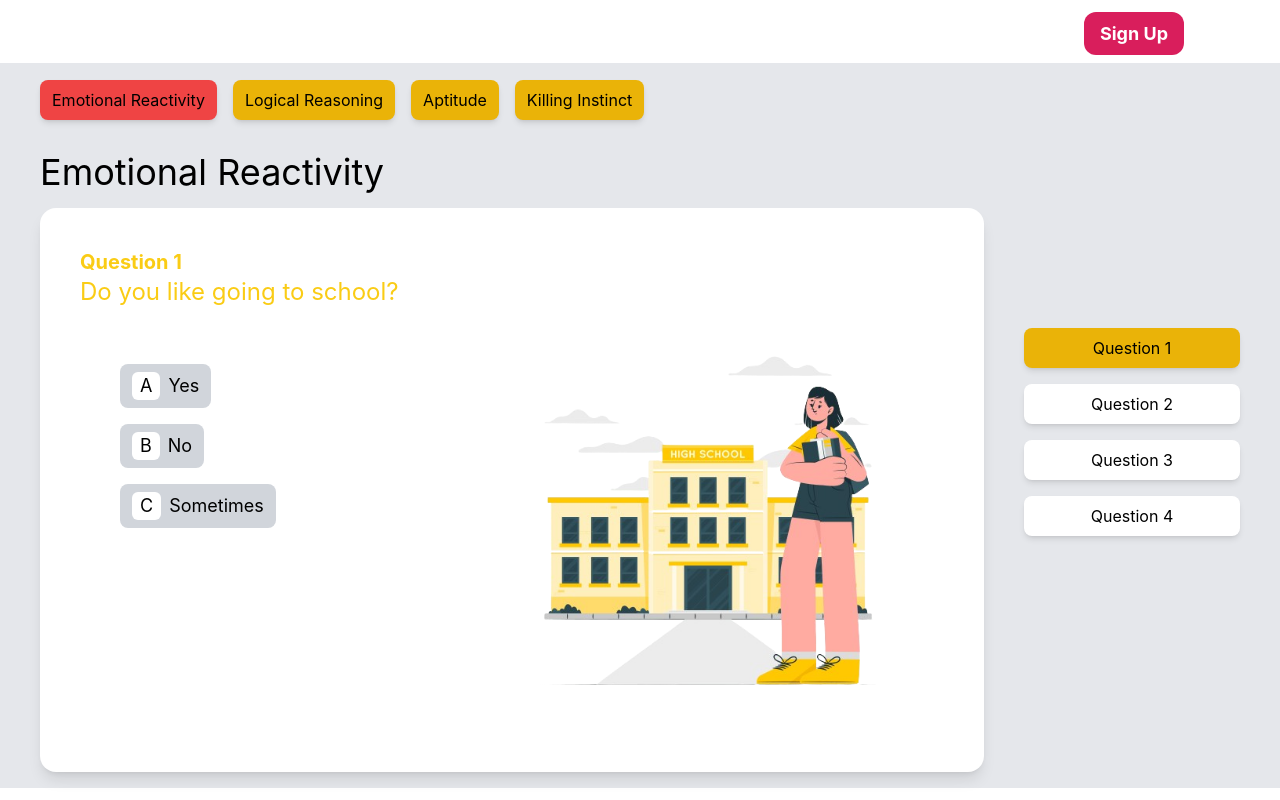
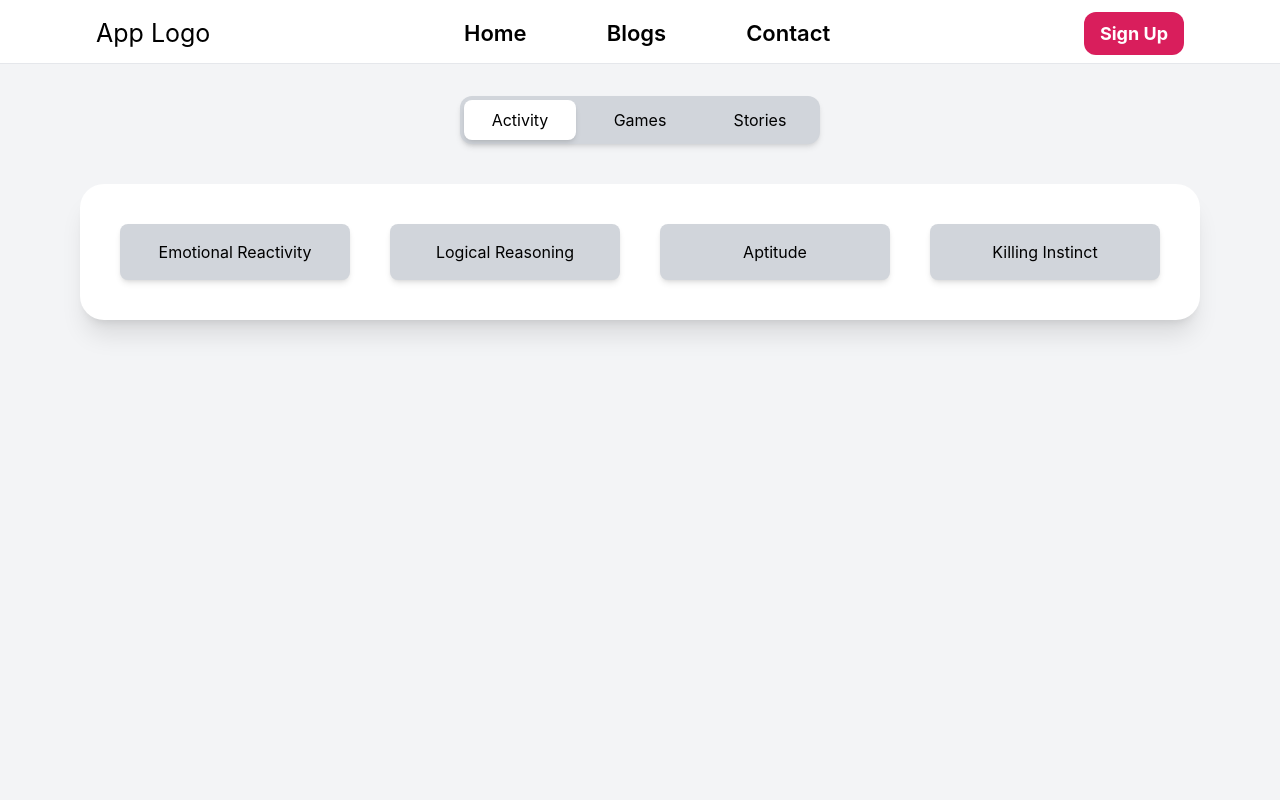
Before and after one commit to aannaassalam/FilialMinds, a React (Vite) app in the folder client/: page /activity in a window 1280 px wide. Built offline with nearby package versions, Linux system fonts and the light colour scheme.

Commit message:
Changelog: Added Activity Homepage Added Paragraph Style Activity Page Modified Activity Question JSON Fixed Navbar Glitch

```diff
--- a/client/src/App.jsx
+++ b/client/src/App.jsx
@@ -13,6 +13,7 @@ import ChildForm from "./pages/ChildForm";
 import Blogs from "./pages/Blogs";
 import Navbar from "./components/Navbar";
 import ContactUs from "./pages/ContactUs";
+import ActivityHome from "./pages/ActivityHome";
 import Activity from "./pages/Activity";
 
 function App() {
@@ -23,17 +24,20 @@ function App() {
     <>
       <QueryClientProvider client={queryClient}>
         <Navbar />
+        <div className="">
           <Routes>
             <Route path="/" Component={HomePage} />
             <Route path="/childform" Component={ChildForm} />{" "}
             {/* page2- skills */}
-          <Route path="/activity" Component={Activity} />
+            <Route path="/activity" Component={ActivityHome} />
+            <Route path="/activity/activity" Component={Activity} />
             <Route path="/blogs" Component={Blogs} />
             <Route path="/contact-us" Component={ContactUs} />
             {/* login page */}
             {/* dashboard */}
             {/* games */}
           </Routes>
+        </div>
       </QueryClientProvider>
     </>
   );
--- a/client/src/assets/questionData.json
+++ b/client/src/assets/questionData.json
@@ -44,6 +44,12 @@
         { "no": "C", "opt": "Sometimes" }
       ],
       "img": "/activity/high-school-concept-illustration.png"
+    },
+    {
+      "type": "para",
+      "id": "Question 5",
+      "desc": "Write in 100 words, your average schoolday experience.",
+      "img": "/activity/high-school-concept-illustration.png"
     }
   ]
 }
--- a/client/src/components/Activity/Mcq.jsx
+++ b/client/src/components/Activity/Mcq.jsx
@@ -1,6 +1,12 @@
-import React from 'react'
+import React from "react";
+import { useState } from "react";
 
-const Mcq = ({ option, updateOption, question, content }) => {
+const Mcq = ({ question, content }) => {
+  const [option, setOption] = useState("");
+  const updateOption = (e) => {
+    setOption(e.target.value);
+    console.log(e.target.value);
+  };
   return (
     <>
       {content.id === question && (
@@ -43,4 +49,4 @@ const Mcq = ({ option, updateOption, question, content }) => {
   );
 };
 
-export default Mcq
+export default Mcq;
--- /dev/null
+++ b/client/src/components/Activity/Para.jsx
@@ -0,0 +1,41 @@
+import React from "react";
+import { useState } from "react";
+import { Input } from "antd";
+
+const Para = ({ question, content }) => {
+  const [value, setValue] = useState("");
+  const { TextArea } = Input;
+
+  return (
+    <>
+      {content.id === question && (
+        <div className="mx-10 my-4 p-10 shadow-lg rounded-2xl bg-white">
+          <h1 className="text-yellow-400 text-xl font-bold">{content.id}</h1>
+          <h1 className="text-yellow-400 text-2xl">{content.desc}</h1>
+          <div
+            className="basis-1/2 w-full my-4 px-10 flex justify-between gap-20"
+            // onChange={updateOption}
+          >
+            <TextArea
+              value={value}
+              onChange={(e) => setValue(e.target.value)}
+              placeholder="Start Typing"
+              autoSize={{
+                minRows: 5,
+                maxRows: 8,
+              }}
+              className="basis-3/5 mt-10 text-lg bg-white border-2 border-grey-300 hover:border-white focus:bg-white focus:border-yellow-400"
+            />
+            <img
+              src={content.img}
+              alt=""
+              className=" basis-2/5 w-10 object-cover"
+            />
+          </div>
+        </div>
+      )}
+    </>
+  );
+};
+
+export default Para;
--- a/client/src/components/Navbar.jsx
+++ b/client/src/components/Navbar.jsx
@@ -2,7 +2,7 @@
 const Navbar = () => {
     return (
 
-        <nav className="bg-white fixed w-full z-20 top-0 start-0 border-b border-gray-200 h-16 py-3">
+        <nav className="bg-white text-black fixed w-full z-20 top-0 start-0 border-b border-gray-200 h-16 py-3">
             <div className="w-[85%] flex justify-between items-center mx-auto ">
                 <div className="text-[25px]">App Logo</div>
                 <ul className="flex gap-20 text-[22px] font-semibold cursor-pointer ">
--- a/client/src/pages/Activity.jsx
+++ b/client/src/pages/Activity.jsx
@@ -4,19 +4,15 @@ import { useLocation } from "react-router-dom";
 import ActivityLink from "../components/Activity/ActivityLink";
 import QuestionList from "../components/Activity/QuestionList";
 import Mcq from "../components/Activity/Mcq";
+import Para from "../components/Activity/Para";
 import questionData from "../assets/questionData.json";
 
 console.log(questionData);
 
 const Activity = () => {
-  const [option, setOption] = useState("");
   const [question, setQuestion] = useState("Question 1");
   const location = useLocation();
   const title = "Emotional Reactivity";
-  const updateOption = (e) => {
-    setOption(e.target.value);
-    console.log(e.target.value);
-  };
   return (
     <>
       <div className=" mt-16 flex bg-gray-200 text-black">
@@ -28,25 +24,22 @@ const Activity = () => {
             </h1>
             {questionData.content.map((content) => {
               if (content.type === "mcq") {
-                return (
-                  <Mcq
-                    option={option}
-                    updateOption={updateOption}
-                    question={question}
-                    content={content}
-                  />
-                );
+                return <Mcq question={question} content={content} />;
+              } else if (content.type === "para") {
+                return <Para question={question} content={content} />;
               } else {
               }
             })}
           </div>
         </div>
-        <QuestionList question={question} setQuestion={setQuestion} questionData={questionData} />
+        <QuestionList
+          question={question}
+          setQuestion={setQuestion}
+          questionData={questionData}
+        />
       </div>
     </>
   );
 };
 
-
-
 export default Activity;
--- /dev/null
+++ b/client/src/pages/ActivityHome.jsx
@@ -0,0 +1,63 @@
+import React from "react";
+import Activity from "../assets/activityActive.json";
+import { Button } from "antd";
+
+const ActivityHome = () => {
+  const activityCategory = "activity";
+  return (
+    <div className=" h-screen py-10 pt-24 flex flex-col gap-10 text-black bg-gray-100">
+      <div className="w-fit mx-auto px-1 py-1 flex gap-2 rounded-xl shadow-md bg-gray-300">
+        <button
+          className={
+            activityCategory === "activity"
+              ? "w-28 px-3 py-2 rounded-lg shadow-md bg-white"
+              : "w-28 px-3 py-2 rounded-lg"
+          }
+        >
+          Activity
+        </button>
+        <button
+          className={
+            activityCategory === "games"
+              ? "w-28 px-3 py-2 rounded-lg shadow-md bg-white"
+              : "w-28 px-3 py-2 rounded-lg"
+          }
+        >
+          Games
+        </button>
+        <button
+          className={
+            activityCategory === "stories"
+              ? "w-28 px-3 py-2 rounded-lg shadow-md bg-white"
+              : "w-28 px-3 py-2 rounded-lg"
+          }
+        >
+          Stories
+        </button>
+      </div>
+
+      <div className="rounded-3xl grid grid-cols-4 gap-10 mx-20 p-10 shadow-xl bg-white">
+        {activityCategory === "activity" &&
+          Activity.active.map((name) => (
+            <button className="px-3 py-4 rounded-lg shadow-md bg-gray-300">
+              {name}
+            </button>
+          ))}
+        {activityCategory === "games" &&
+          Activity.active.map((name) => (
+            <button className="px-3 py-4 rounded-lg shadow-md bg-gray-300">
+              {name}
+            </button>
+          ))}
+        {activityCategory === "stories" &&
+          Activity.active.map((name) => (
+            <button className="px-3 py-4 rounded-lg shadow-md bg-gray-300">
+              {name}
+            </button>
+          ))}
+      </div>
+    </div>
+  );
+};
+
+export default ActivityHome;
```
Also changed, not shown: client/src/index.css (+7 -0 lines). Lines whose indentation alone changed are shown as unchanged.
